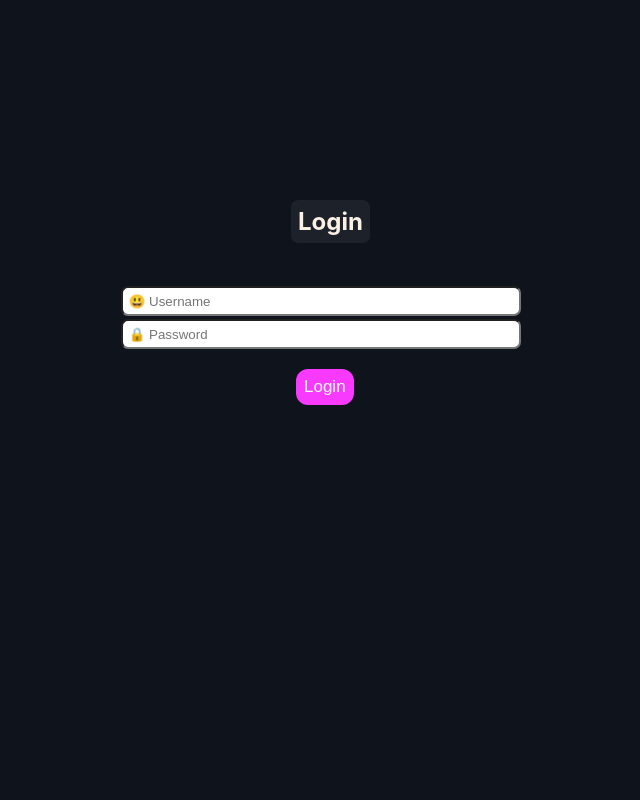
After one commit to chubbybaby31/Flask-File-Server, a Flask app: page /login in a window 1280 px wide. The commit adds this page. Shown: the whole page, without its empty margins (409-1049 px from the left). Run offline with Flask 2, Linux system fonts and the light colour scheme; parts of the project's set-up code (start-up, migrations or seed data) failed here and were passed over; some libraries are stand-ins or nearby versions.

Commit message:
added login page

```diff
--- a/app.py
+++ b/app.py
@@ -14,8 +14,11 @@ base_dir = "/static/Files"
 os.chdir(base_path)
 trash_path = os.getcwd() + "/trash_bin" # path to trash_bin directory
 txt_trash_file_path = os.getcwd() + "/trash_file.txt" # path to txt file that stores the deleted file paths permenently
-ip_url = "http://localhost:5000/uploader" # public/private ip_address for uploading files
+ip_url = "http://localhost:5000" # public/private ip_address for uploading files
 trash_files = [] # array that is used to store the deleted file paths temperarily
+
+global is_logged_in
+is_logged_in = False
 
 # Making trash_bin directory if there isn't already one
 try:
@@ -34,9 +37,31 @@ try:
 except Exception:
     pass
 
-# main page, file_server
 @app.route('/')
 def root():
+    if not is_logged_in:
+        return redirect('/login')
+    else:
+        return redirect('/file_server')
+
+@app.route('/login')
+def login():
+    global is_logged_in
+    is_logged_in = False
+    username = request.args.get('usr')
+    password = request.args.get('pswd')
+    error = ""
+    if username == "vishva" and password == "v2007":
+        is_logged_in =  True
+        return redirect('/file_server')
+    else:
+        return render_template('login.html', ip_url=ip_url, error=error)
+
+# main page, file_server
+@app.route('/file_server')
+def file_server():
+    if not is_logged_in:
+        return redirect('/login')
     cwd = os.getcwd() # getting the current working directory
     if base_dir in cwd:
         app.config['UPLOAD_FOLDER'] = cwd # setting the upload folder
@@ -57,7 +82,7 @@ def root():
             file_list=file_list, file='/static/image.png', trash_path=trash_path, ip_url=ip_url)
     else:
         os.chdir(base_path)
-        return redirect('/')
+        return redirect('/file_server')
 
 # uploading files
 @app.route('/uploader', methods = ['GET', 'POST'])
@@ -65,7 +90,7 @@ def upload_file():
    if request.method == 'POST':
         f = request.files['file']
         f.save(f.filename)
-        return redirect('/')
+        return redirect('/file_server')
 
 # returning from viewing a file back to normal fileserver template
 @app.route('/return')
@@ -86,20 +111,20 @@ def restore():
             update_trash_file() # deleting file from txt
             break
     shutil.move(src_path, dst_path)
-    return redirect('/')
+    return redirect('/file_server')
 
 # change directory
 @app.route('/cd')
 def cd():
     os.chdir(request.args.get('path'))
     print(os.getcwd())
-    return redirect('/')
+    return redirect('/file_server')
 
 # make new directory
 @app.route('/md')
 def md():
     os.mkdir(request.args.get('folder'))
-    return redirect('/')
+    return redirect('/file_server')
 
 # remove all files from trash_bin
 @app.route('/rm_all')
@@ -114,7 +139,7 @@ def rm_all():
     trash_files.clear() # clearing the trash_files array
     update_trash_file() # clearing the txt file
 
-    return redirect('/')
+    return redirect('/file_server')
 
 # moving folder to trash
 @app.route('/rm')
@@ -130,7 +155,7 @@ def rm():
     trash_files.append(dst_path + ";*|" + trash_path + '/' + request.args.get('dir') + '\n') # Adding the folder path to the array and txt file
     update_trash_file()
     shutil.move(src_path, trash_path) # moving folder to trash
-    return redirect('/')
+    return redirect('/file_server')
 
 # moving files to trash
 @app.route('/rm_file')
@@ -146,7 +171,7 @@ def rm_file():
     trash_files.append(dst_path + ";*|" + trash_path + '/' + request.args.get('file') + '\n') # Adding the file path to the array and txt file
     update_trash_file()
     shutil.move(src_path, trash_path) # moving file to trash
-    return redirect('/')
+    return redirect('/file_server')
 
 # removing folder permenently (removing from trash_bin)
 @app.route('/rm_perm')
@@ -161,10 +186,9 @@ def rm_perm():
         if compare_path.__eq__(p):
             trash_files.pop(i)
             update_trash_file()
-            print("removed")
             break
 
-    return redirect('/')
+    return redirect('/file_server')
 
 @app.route('/rm_file_perm')
 def rm_file_perm():
@@ -181,7 +205,7 @@ def rm_file_perm():
             print("removed")
             break
 
-    return redirect('/')
+    return redirect('/file_server')
 
 # viewing the file
 @app.route('/view')
--- /dev/null
+++ b/static/login.css
@@ -0,0 +1,79 @@
+*{
+    margin:0px;
+}
+
+@media (min-width: 300px) {
+    :root {
+      --size-divisor: 3;
+    }
+  }
+
+@media (min-width: 500px) {
+    :root {
+      --size-divisor: 2;
+    }
+  }
+  @media (min-width: 750px) {
+    :root {
+      --size-divisor: 1.5;
+    }
+  }
+  @media (min-width: 1000px) {
+    :root {
+      --size-divisor: 1;
+    }
+  }
+
+body{
+    margin: 0px;
+    background-color:rgb(15, 19, 27);
+    color:rgb(250, 240, 228);
+    font-family: -apple-system, BlinkMacSystemFont, 'Segoe UI', Roboto, Oxygen, Ubuntu, Cantarell, 'Open Sans', 'Helvetica Neue', sans-serif;
+    scroll-behavior: smooth;
+}
+
+button{
+    background-color:rgb(248, 57, 255);
+    color:white;
+    font-size: calc(17px / var(--size-divisor));
+    padding: calc(8px / var(--size-divisor));
+    padding-left: calc(8px / var(--size-divisor));
+    padding-right: calc(8px / var(--size-divisor));
+
+    border: 0px;
+    border-radius: 12px;
+    min-width: calc(35px / var(--size-divisor));
+    margin-top: calc(20px / var(--size-divisor));
+    margin-left: calc(175px / var(--size-divisor));
+
+    transition: 0.3s;
+
+}
+
+button:hover{
+    background-color:white;
+    color:rgb(248, 57, 255);
+}
+
+.page_title{
+    margin-top: calc(200px / var(--size-divisor));
+    margin-left: calc(700px / var(--size-divisor));
+
+    max-width: fit-content;
+
+    background-color: rgb(29, 33, 41);
+    border-radius: 7px;
+    padding: 7px;
+}
+
+.cred_form{
+    margin-left: calc(450px / var(--size-divisor));
+}
+
+input{
+    margin-top: calc(3px / var(--size-divisor));
+    min-width: calc(400px / var(--size-divisor));
+    min-height: calc(30px / var(--size-divisor));
+
+    border-radius: 7px;
+}
--- a/templates/file_server.html
+++ b/templates/file_server.html
@@ -7,7 +7,7 @@
          <ul>
             <div class="top_row">
                 <h1 class="page_title">File Server</h1>
-                <form action = {{ip_url}} method = "POST" enctype = "multipart/form-data" class="upload_file">
+                <form action = "{{ip_url + '/uploader'}}" method = "POST" enctype = "multipart/form-data" class="upload_file">
                     <button type="submit" class="upload_button">Upload</button>
                     <input type = "file" name = "file" />
                 </form>
--- /dev/null
+++ b/templates/login.html
@@ -0,0 +1,18 @@
+<html>
+    <header>
+        <title>Login</title>
+        <link rel="stylesheet" href="/static/login.css">
+    </header>
+    <body>
+        <h2 class="page_title">Login</h2>
+        <br>
+        <br>
+        <form action="{{ip_url + '/login'}}" class="cred_form">
+            <ul>
+                <ul><input name="usr" type="text" placeholder=" 😃 Username" class="username_entry"></ul>
+                <ul><input name="pswd" type="text" placeholder=" 🔒 Password" class="password_entry"></ul>
+                <ul><button type="submit" value="credentials">Login</button></ul>
+            </ul>
+        </form>
+    </body>
+</html>
```
